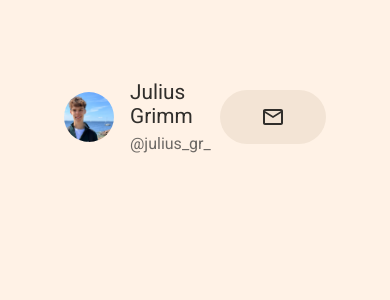
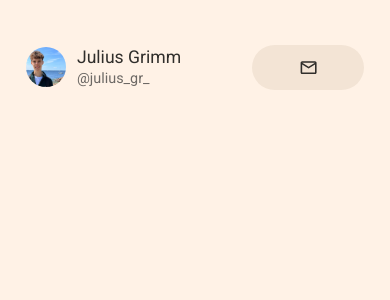
Before and after one commit to JustThatRandomCoder/juliusgrimm-portfolio-2025-2, a React (Vite) app: page / in a window 390 px wide. Shown: the top 300 px of the page. Built offline with nearby package versions, Linux system fonts and the light colour scheme.

Commit message:
added some responsiveness and also made the name fading out if not enough space when ellapsing socials

```diff
--- a/src/Home.jsx
+++ b/src/Home.jsx
@@ -5,6 +5,7 @@ const Home = () => {
     return (
         <div className="content-container">
             <Header />
+            <div></div>
         </div>
     )
 }
--- a/src/components/Header.jsx
+++ b/src/components/Header.jsx
@@ -7,8 +7,10 @@ import './styles/header.css'
 
 const Header = () => {
     const [isExpanded, setIsExpanded] = useState(false)
+    const [shouldHideProfile, setShouldHideProfile] = useState(false)
     const containerRef = useRef(null)
     const iconsRef = useRef([])
+    const profileInfoRef = useRef(null)
 
     useEffect(() => {
         const handleClickOutside = (event) => {
@@ -24,19 +26,70 @@ const Header = () => {
     }, [])
 
     useEffect(() => {
+        const checkSpace = () => {
+            const screenWidth = window.innerWidth
+            let minRequiredWidth
+
+            if (screenWidth < 480) {
+                minRequiredWidth = 400
+            } else if (screenWidth < 768) {
+                minRequiredWidth = 500
+            } else {
+                minRequiredWidth = 600
+            }
+
+            const newShouldHide = screenWidth < minRequiredWidth && isExpanded
+
+            if (newShouldHide !== shouldHideProfile) {
+                setShouldHideProfile(newShouldHide)
+            }
+        }
+
+        checkSpace()
+        window.addEventListener('resize', checkSpace)
+        return () => window.removeEventListener('resize', checkSpace)
+    }, [isExpanded, shouldHideProfile])
+
+    useEffect(() => {
+        const profileInfo = profileInfoRef.current
+        if (profileInfo) {
+            gsap.to(profileInfo, {
+                opacity: shouldHideProfile ? 0 : 1,
+                duration: 0.4,
+                ease: "power2.out"
+            })
+        }
+    }, [shouldHideProfile])
+
+    useEffect(() => {
         const container = containerRef.current
         if (container) {
-            // Set initial width on first render
             if (!container.style.width) {
                 gsap.set(container, { width: "7rem", paddingLeft: "2.5rem", paddingRight: "2.5rem" })
             }
 
-            // Calculate target width for proper bounce
-            const targetWidth = isExpanded ? "16rem" : "7rem"
+            const screenWidth = window.innerWidth
+            let expandedWidth, collapsedPadding, expandedPadding
+
+            if (screenWidth < 480) {
+                expandedWidth = "12rem"
+                collapsedPadding = "2rem"
+                expandedPadding = "1.8rem"
+            } else if (screenWidth < 768) {
+                expandedWidth = "14rem"
+                collapsedPadding = "2.3rem"
+                expandedPadding = "1.9rem"
+            } else {
+                expandedWidth = "16rem"
+                collapsedPadding = "2.5rem"
+                expandedPadding = "2rem"
+            }
+
+            const targetWidth = isExpanded ? expandedWidth : "7rem"
 
             gsap.to(container, {
-                paddingLeft: isExpanded ? "2rem" : "2.5rem",
-                paddingRight: isExpanded ? "2rem" : "2.5rem",
+                paddingLeft: isExpanded ? expandedPadding : collapsedPadding,
+                paddingRight: isExpanded ? expandedPadding : collapsedPadding,
                 width: targetWidth,
                 duration: 0.7,
                 ease: "back.out(1.4)",
@@ -45,11 +98,12 @@ const Header = () => {
         }
     }, [isExpanded])
 
-    // Initialize container width on mount
     useEffect(() => {
         const container = containerRef.current
         if (container) {
-            gsap.set(container, { width: "7rem", paddingLeft: "2.5rem", paddingRight: "2.5rem" })
+            const screenWidth = window.innerWidth
+            let initialPadding = screenWidth < 480 ? "2rem" : screenWidth < 768 ? "2.3rem" : "2.5rem"
+            gsap.set(container, { width: "7rem", paddingLeft: initialPadding, paddingRight: initialPadding })
         }
     }, [])
 
@@ -148,7 +202,7 @@ const Header = () => {
         <header className="header">
             <div className='profile-container'>
                 <img src="/profile-picture.jpeg" className='profile-picture' alt="Julius Grimm Profile" />
-                <div className='profile-information'>
+                <div className='profile-information' ref={profileInfoRef}>
                     <div className='name'>Julius Grimm</div>
                     <div className='username'>@julius_gr_</div>
                 </div>
@@ -159,8 +213,6 @@ const Header = () => {
                 className='socials-container'
                 variants={containerVariants}
                 animate={isExpanded ? "expanded" : "collapsed"}
-                onMouseEnter={() => handleContainerHover(true)}
-                onMouseLeave={() => handleContainerHover(false)}
             >
                 <AnimatePresence>
                     {isExpanded && socialLinks.map((social, index) => (
--- a/src/components/styles/header.css
+++ b/src/components/styles/header.css
@@ -7,12 +7,32 @@
     justify-content: space-between;
     align-items: center;
     padding: 1rem 2rem;
+    transition: padding 0.3s ease;
+}
+
+@media (max-width: 768px) {
+    .header {
+        padding: 1rem 1.5rem;
+    }
+}
+
+@media (max-width: 480px) {
+    .header {
+        padding: 0.8rem 1rem;
+    }
 }
 
 .profile-container {
     display: flex;
     align-items: center;
     gap: 1rem;
+    transition: gap 0.3s ease;
+}
+
+@media (max-width: 480px) {
+    .profile-container {
+        gap: 0.7rem;
+    }
 }
 
 .profile-container>.profile-picture {
@@ -20,6 +40,18 @@
     height: 50px;
     border-radius: 50%;
     object-fit: cover;
+    transition: width 0.3s ease, height 0.3s ease;
+}
+
+@media (max-width: 480px) {
+    .profile-container>.profile-picture {
+        width: 40px;
+        height: 40px;
+    }
+
+    .profile-container>.profile-information {
+        gap: 0.2rem !important;
+    }
 }
 
 .profile-container>.profile-information {
@@ -27,17 +59,46 @@
     flex-direction: column;
     justify-content: center;
     gap: 0.4rem;
+    opacity: 1;
+    will-change: opacity;
 }
 
 .profile-container>.profile-information>.name {
     font-size: 1.3rem;
     font-weight: 400;
     color: var(--font-color);
+    transition: font-size 0.3s ease;
+}
+
+@media (max-width: 768px) {
+    .profile-container>.profile-information>.name {
+        font-size: 1.2rem;
+    }
+}
+
+@media (max-width: 480px) {
+    .profile-container>.profile-information>.name {
+        font-size: 1.1rem;
+    }
 }
 
 .profile-container>.profile-information>.username {
     font-weight: 400;
     color: var(--sub-font-color);
+    font-size: 1rem;
+    transition: font-size 0.3s ease;
+}
+
+@media (max-width: 768px) {
+    .profile-container>.profile-information>.username {
+        font-size: 0.95rem;
+    }
+}
+
+@media (max-width: 480px) {
+    .profile-container>.profile-information>.username {
+        font-size: 0.9rem;
+    }
 }
 
 .socials-container {
@@ -57,6 +118,25 @@
     min-height: 3rem;
     cursor: pointer;
     will-change: width, padding;
+    transition: background-color 0.2s ease;
+}
+
+@media (max-width: 768px) {
+    .socials-container {
+        gap: 0.8rem;
+        min-height: 2.8rem;
+        padding-top: 0.65rem;
+        padding-bottom: 0.65rem;
+    }
+}
+
+@media (max-width: 480px) {
+    .socials-container {
+        gap: 0.7rem;
+        min-height: 2.6rem;
+        padding-top: 0.6rem;
+        padding-bottom: 0.6rem;
+    }
 }
 
 .social-icon {
@@ -74,6 +154,23 @@
     border-radius: 50rem;
     flex-shrink: 0;
     transform-origin: center;
+    transition: color 0.2s ease, transform 0.2s ease;
+}
+
+@media (max-width: 768px) {
+    .social-icon {
+        width: 1.8rem;
+        height: 1.8rem;
+        font-size: 1.3rem;
+    }
+}
+
+@media (max-width: 480px) {
+    .social-icon {
+        width: 1.6rem;
+        height: 1.6rem;
+        font-size: 1.2rem;
+    }
 }
 
 .mail-icon {
--- a/src/index.css
+++ b/src/index.css
@@ -22,6 +22,7 @@
   flex-direction: column;
   align-items: center;
   justify-content: center;
+  padding: 0;
 }
 
 * {
@@ -37,7 +38,6 @@ body {
   min-height: 100vh;
   align-items: center;
   display: flex;
-  place-content: center;
   justify-content: center;
 }
 
@@ -46,6 +46,13 @@ body {
   font-weight: 400;
   line-height: 1.5;
   color: var(--font-color);
+  transition: font-size 0.3s ease;
+}
+
+@media (max-width: 768px) {
+  .text {
+    font-size: 0.9rem;
+  }
 }
 
 .text-headline {
@@ -53,16 +60,43 @@ body {
   font-weight: 700;
   line-height: 1.2;
   color: var(--font-color);
+  transition: font-size 0.3s ease;
+}
+
+@media (max-width: 768px) {
+  .text-headline {
+    font-size: 1.7rem;
+  }
+}
+
+@media (max-width: 480px) {
+  .text-headline {
+    font-size: 1.5rem;
+  }
 }
 
 .content-container {
-  padding: 2rem;
   padding-top: 4rem;
   display: flex;
   flex-direction: column;
   align-items: center;
   min-height: 100vh;
-  width: 100% !important;
+  width: 100%;
   max-width: 60rem;
   min-width: 70vw;
+  transition: padding 0.3s ease;
 }
+
+@media (max-width: 768px) {
+  .content-container {
+    padding-top: 3rem;
+    min-width: 85vw;
+  }
+}
+
+@media (max-width: 480px) {
+  .content-container {
+    padding-top: 2rem;
+    min-width: 95vw;
+  }
+}
```
